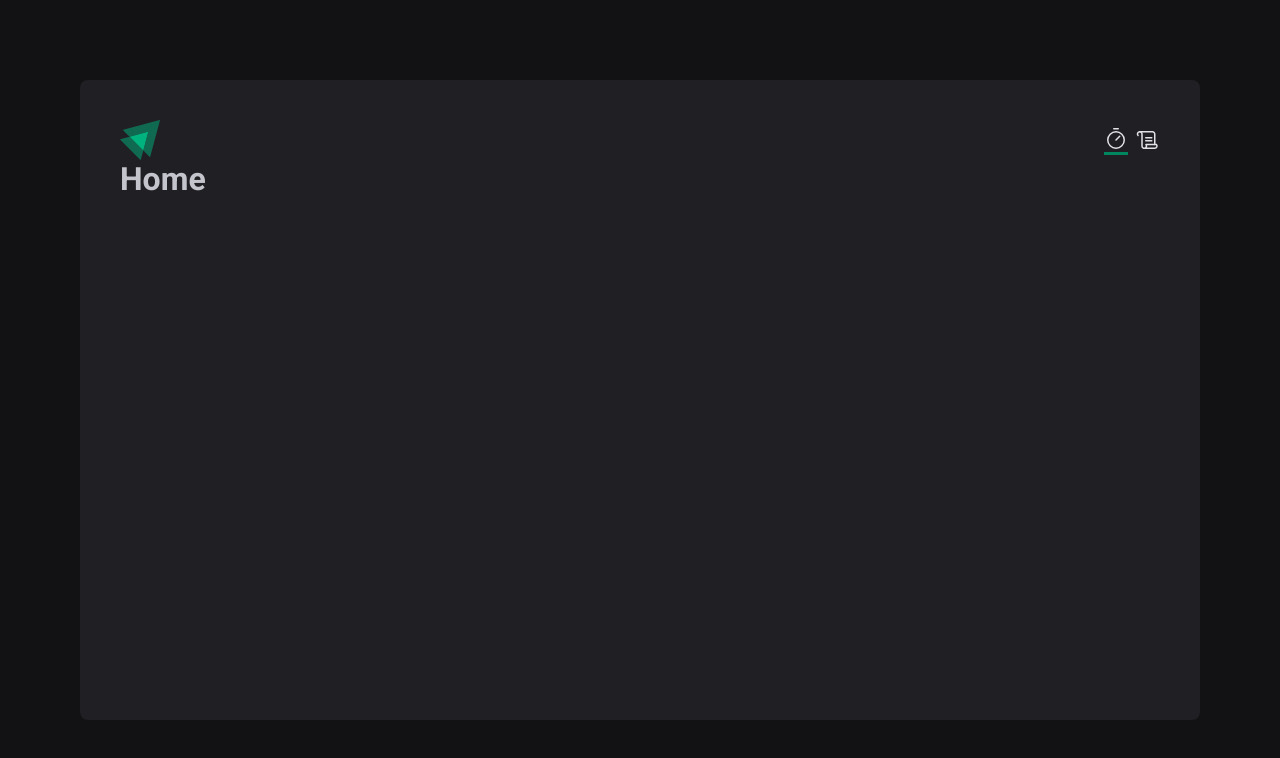
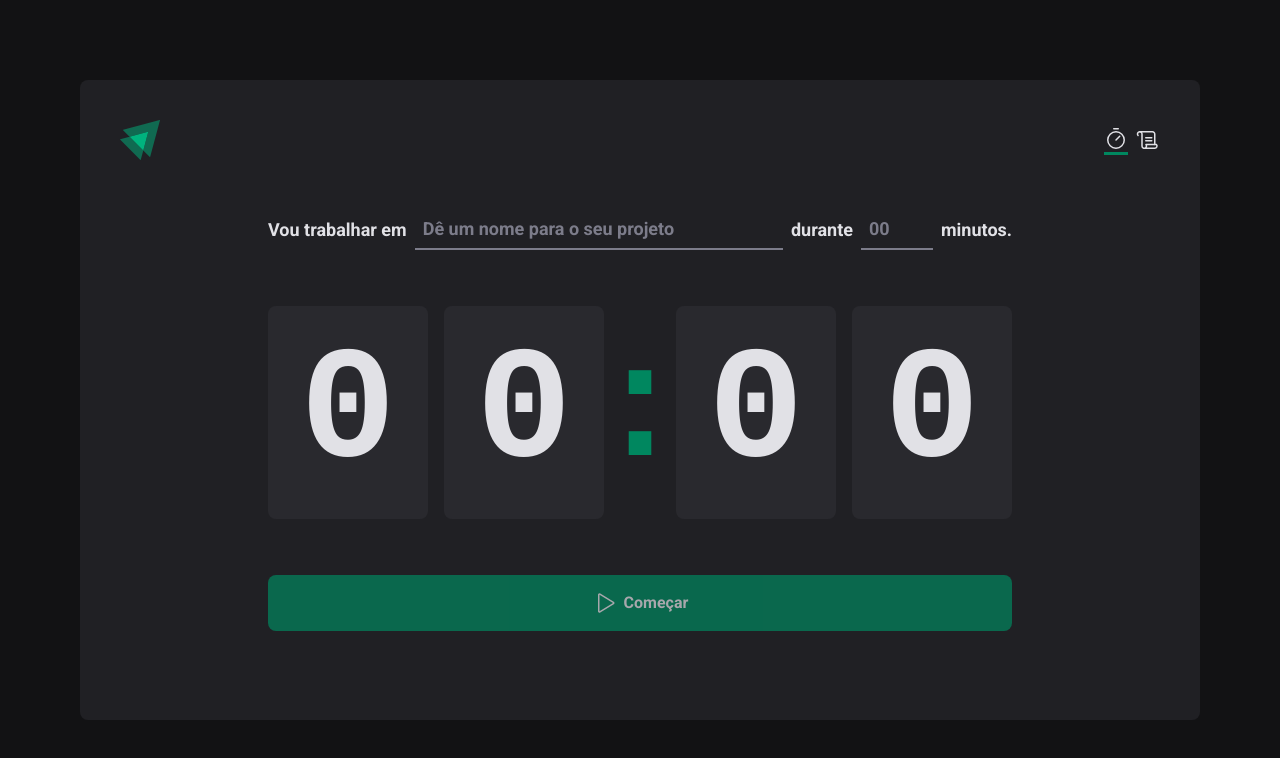
Before and after one commit to Futila/ignite-timer, a React (Vite) app: page / in a window 1280 px wide. Shown: the top 758 px of the page. Built offline with nearby package versions, Linux system fonts and the light colour scheme.

Commit message:
add home page styling

```diff
--- a/src/pages/Home/index.tsx
+++ b/src/pages/Home/index.tsx
@@ -1,7 +1,58 @@
+import { Play } from "phosphor-react";
+import {
+  CountdownContainer,
+  FormContainer,
+  HomeContainer,
+  MinutesAmountInput,
+  Separator,
+  StartCountdownButton,
+  TaskInput,
+} from "./styles";
+
 export function Home() {
   return (
-    <div>
-      <h1>Home</h1>
-    </div>
+    <HomeContainer>
+      <form action="">
+        <FormContainer>
+          <label htmlFor="task">Vou trabalhar em</label>
+          <TaskInput
+            list="task-suggestions"
+            id="task"
+            placeholder="Dê um nome para o seu projeto"
+          />
+
+          <datalist id="task-suggestions">
+            <option value="Projeto 1" />
+            <option value="Projeto 2" />
+            <option value="Projeto 3" />
+          </datalist>
+
+          <label htmlFor="minutesAmount">durante</label>
+          <MinutesAmountInput
+            type="number"
+            id="minutesAmount"
+            placeholder="00"
+            step={5}
+            min={5}
+            max={60}
+          />
+
+          <span>minutos.</span>
+        </FormContainer>
+
+        <CountdownContainer>
+          <span>0</span>
+          <span>0</span>
+          <Separator>:</Separator>
+          <span>0</span>
+          <span>0</span>
+        </CountdownContainer>
+
+        <StartCountdownButton disabled>
+          <Play size={24} />
+          Começar
+        </StartCountdownButton>
+      </form>
+    </HomeContainer>
   );
 }
--- a/src/pages/Home/styles.ts
+++ b/src/pages/Home/styles.ts
@@ -0,0 +1,135 @@
+import styled  from "styled-components";
+
+
+
+export const HomeContainer = styled.main`
+
+  flex: 1;
+
+  display: flex;
+  flex-direction: column;
+  align-items: center;
+  justify-content: center;
+
+  form {
+    display: flex;
+    flex-direction: column;
+    align-items: center;
+    gap: 5.6rem;
+  }
+
+
+`
+
+
+export const FormContainer = styled.div`
+  width: 100%;
+  display: flex;
+  align-items: center;
+  justify-content: center;
+  gap: 0.8rem;
+  color: ${props => props.theme["gray-100"]};
+  font-size: 1.8rem;
+  font-weight: bold;
+  flex-wrap: wrap;
+
+`
+
+
+export const CountdownContainer = styled.div`
+  font-family: "Roboto Mono", monospace;
+  font-size: 16rem;
+  /* line-height: 8rem; */
+  font-weight: bold;
+
+  color: ${props => props.theme["gray-100"]};
+
+  display: flex;
+  gap: 1.6rem;
+
+  span {
+    background: ${props => props.theme["gray-700"]};
+    padding:  1.6rem 3.2rem;
+    border-radius: 8px;
+  };
+
+`
+
+export const Separator = styled.div`
+  padding: 1.6rem 0;
+  color: ${props => props.theme["green-500"]};
+  width: 4rem;
+  overflow: hidden;
+  display: flex;
+  justify-content: center;
+
+
+`
+
+
+export const StartCountdownButton = styled.button`
+  width: 100%;
+  border: 0;
+  padding: 1.6rem;
+  border-radius: 8px;
+
+
+  display: flex;
+  align-items: center;
+  justify-content: center;
+
+  gap: .8rem;
+  font-weight: bold;
+  cursor: pointer;
+
+  background: ${props => props.theme["green-500"]};
+  color: ${props=> props.theme["gray-100"]};
+
+
+  &:not(:disabled):hover {
+    background: ${props => props.theme["green-700"]};;
+  }
+
+  &:disabled {
+    opacity: 0.7;
+    cursor: not-allowed;
+  }
+
+
+`
+
+
+const BaseInput = styled.input`
+  background: transparent;
+  height: 4rem;
+  border: 0;
+  border-bottom: 2px solid ${props => props.theme["gray-500"]};
+
+  font-weight: bold;
+  font-size: 1.8rem;
+  padding: 0 .8rem;
+
+  color: ${props => props.theme["gray-100"]};
+
+
+  &:focus {
+    box-shadow: none;
+    border-color: ${props => props.theme["green-500"]};
+  }
+
+
+  &::placeholder {
+    color: ${props => props.theme["gray-500"]};
+  }
+`
+
+
+export const TaskInput = styled(BaseInput)`
+  flex: 1;
+`
+
+
+export const MinutesAmountInput = styled(BaseInput)`
+
+  width: 7.2rem;
+`
--- a/src/styles/global.ts
+++ b/src/styles/global.ts
@@ -20,6 +20,7 @@
   body {
     background: ${(props) => props.theme['gray-900']};
     color: ${(props) => props.theme['gray-300']};
+    -webkit-font-smoothing: antialiased;
 
   }
 
```
